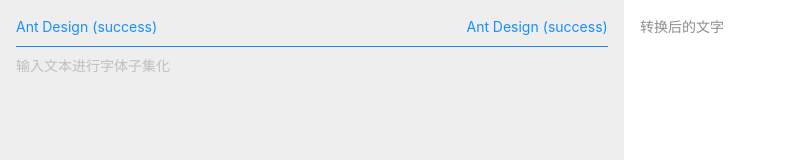
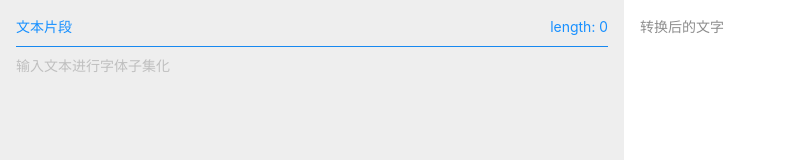
Before and after one commit to zFitness/utools-font-compress, a React (Vite) app: page / in a window 1280 px wide. Shown: the top 160 px of the page, without its empty margins (0-786 px from the left). Built offline with nearby package versions, Linux system fonts and the light colour scheme.

Commit message:
feat: length

```diff
--- a/package.json
+++ b/package.json
@@ -4,7 +4,7 @@
   "version": "0.0.0",
   "scripts": {
     "dev": "vite",
-    "build": "tsc && vite build",
+    "build": "tsc && vite build && ncc build ./plugins/index.js -o ./public/index.js",
     "preview": "vite preview"
   },
   "dependencies": {
--- a/src/pages/compress/components/TextArea/index.tsx
+++ b/src/pages/compress/components/TextArea/index.tsx
@@ -15,8 +15,8 @@
   return (
     <div className={styles.text}>
       <div className={styles.title}>
-        <span>Ant Design (success)</span>
-        <span>Ant Design (success)</span>
+        <span>文本片段</span>
+        <span>length: {fontParam.text.length}</span>
       </div>
       <Divider className={styles.divider} />
       <AntdTextArea
```
Also changed, not shown: 1 other file (tests, documents, lock files or other folders).
